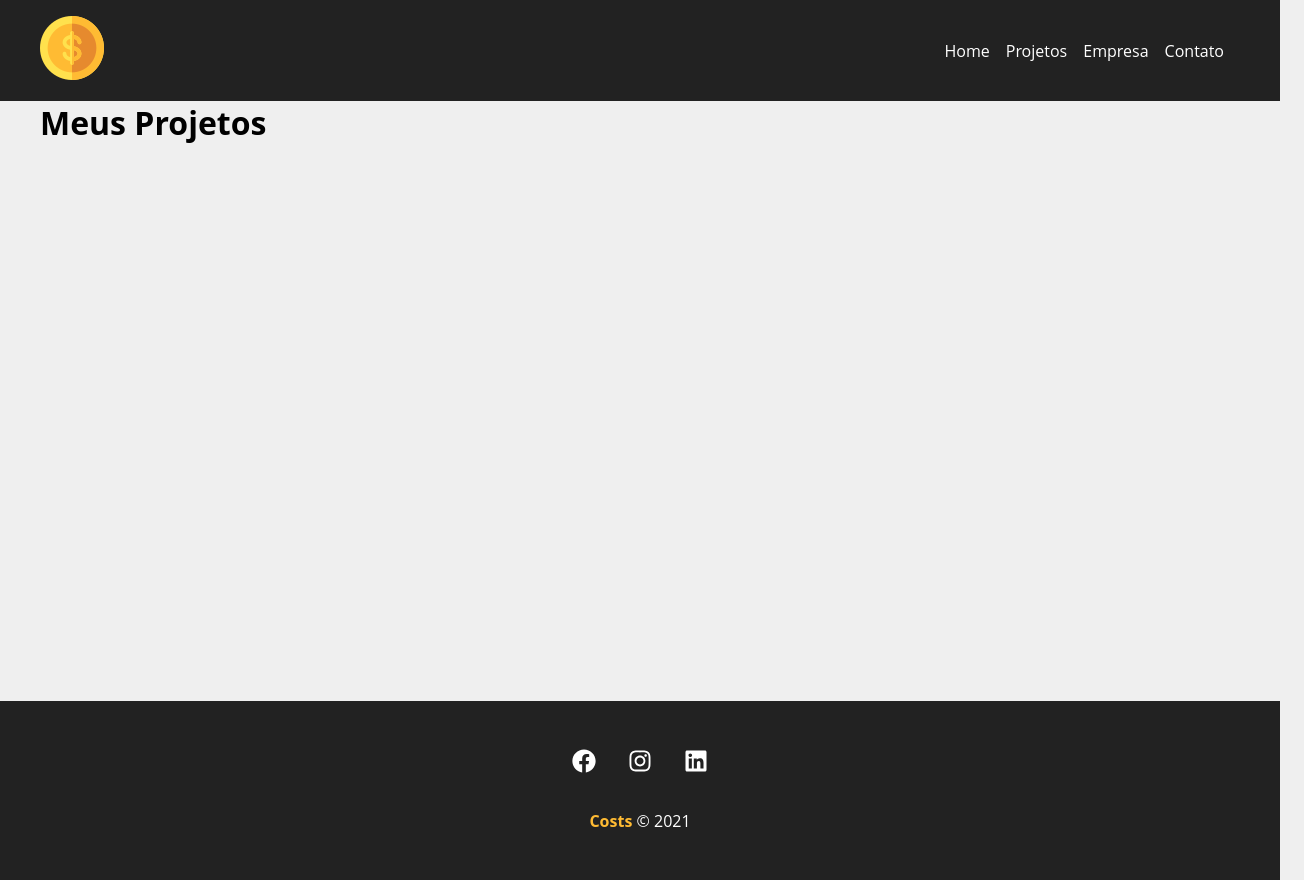
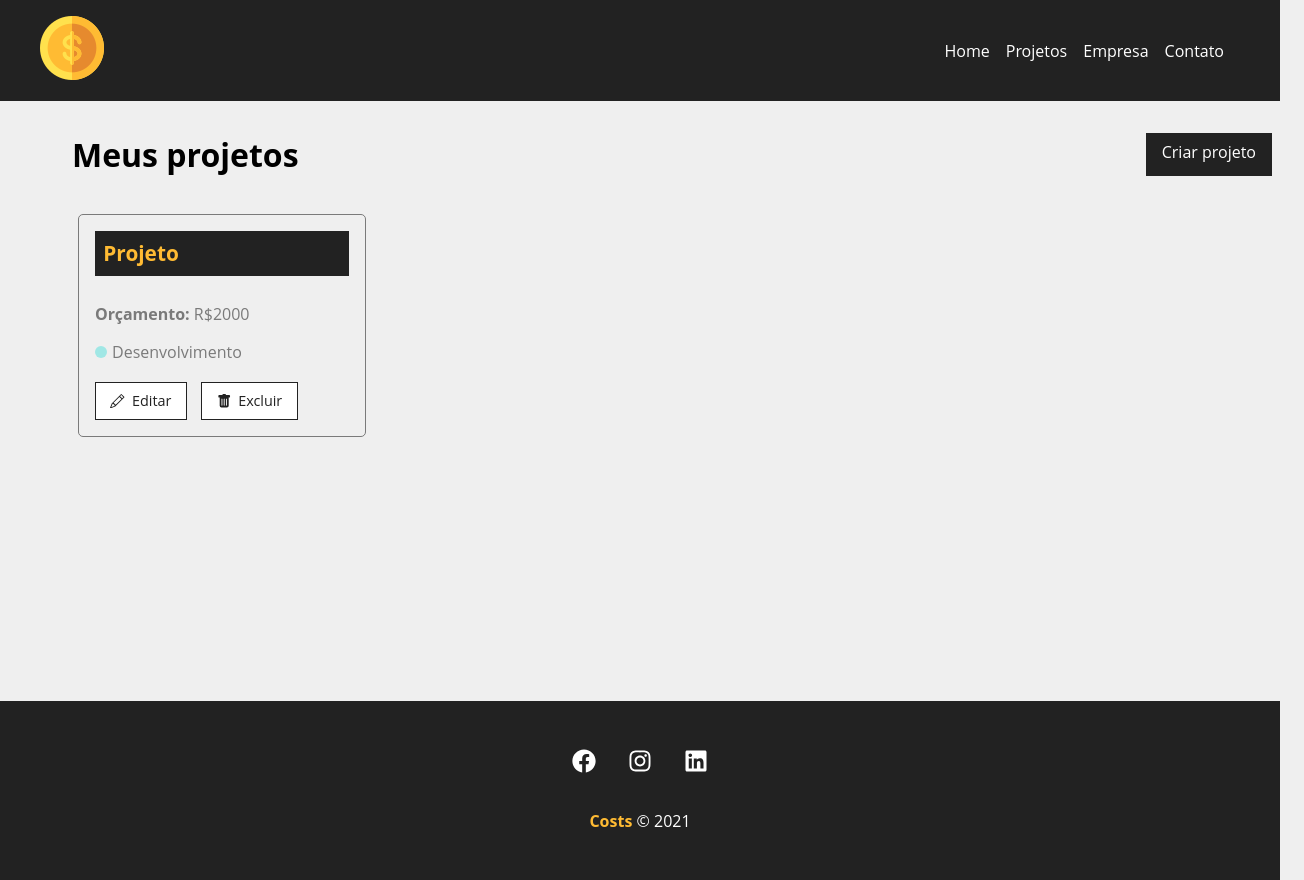
Before and after one commit to misaelsoousa/Costs, a React (Create React App) app: page /projects in a window 1280 px wide. Shown: the whole page, 1304 px wide, since content can reach past the window. Built offline with nearby package versions, Linux system fonts and the light colour scheme; data requests are answered from the project's data file; the HTML template or start-up script is replaced by a standard one.

Commit message:
Criado tela de projetos e loading

```diff
--- a/db.json
+++ b/db.json
@@ -1,45 +1,12 @@
 {
   "projects": [
     {
-      "id": "dd49",
-      "name": "Misael",
+      "id": "7173",
+      "name": "Projeto",
       "budget": "2000",
-      "category": {
-        "id": "3",
-        "name": "Design"
-      },
-      "cost": 0,
-      "services": []
-    },
-    {
-      "id": "471d",
       "category": {
         "id": "2",
         "name": "Desenvolvimento"
-      },
-      "name": "meu projeto",
-      "budget": "10000",
-      "cost": 0,
-      "services": []
-    },
-    {
-      "id": "820d",
-      "name": "meu projeto",
-      "budget": "12222",
-      "category": {
-        "id": "1",
-        "name": "Infra"
-      },
-      "cost": 0,
-      "services": []
-    },
-    {
-      "id": "1478",
-      "name": "Misael",
-      "budget": "2222",
-      "category": {
-        "id": "1",
-        "name": "Infra"
       },
       "cost": 0,
       "services": []
--- /dev/null
+++ b/src/components/layout/loading.js
@@ -0,0 +1,14 @@
+import loading from '../../img/loading.svg'
+
+import styles from './loading.module.css'
+
+
+function Loading() {
+    return (
+        <div className={styles.loader_container}>
+            <img className={styles.loader} src={loading} alt="Loading"/>
+        </div>
+    )
+
+}
+export default Loading
--- /dev/null
+++ b/src/components/layout/loading.module.css
@@ -0,0 +1,10 @@
+.loader_container{
+    width: 100%;
+    height: 100%;
+    display: flex;
+    justify-content: center;
+    align-items: center;
+}
+.loader{
+    width: 50px;
+}
--- a/src/components/pages/projects.js
+++ b/src/components/pages/projects.js
@@ -1,18 +1,67 @@
+import { useLocation } from 'react-router-dom'
+import { useState, useEffect } from 'react'
+
+
+import Loading from '../layout/loading'
 import Message from '../layout/message'
+import Container from '../layout/container'
+import LinkButton from '../layout/linkButton'
+import ProjectCard from '../project/projectCard'
 
-import { useLocation } from 'react-router-dom'
+
+import styles from './projects.module.css'
 
 function Projetcs() {
+    const [projects, setProjects] = useState([])
+    const [removeLoading, setRemoveLoading] = useState(false)
 
     const location = useLocation()
     let message = ''
-    if(location.state){
+    if (location.state) {
         message = location.state.message
     }
+
+    useEffect(() => {
+        setTimeout(() => {
+            fetch('http://localhost:5000/projects', {
+            method: 'GET',
+            headers: {
+                'Content-Type': 'application/json',
+            },
+        }).then(resp => resp.json())
+            .then(data => {
+                console.log(data)
+                setProjects(data)
+                setRemoveLoading(true)
+            })
+            .catch((err) => console.log(err))
+        }, 700)
+    }, [])
+
     return (
-        <div>
-            <h1>Meus Projetos</h1>
+        <div className={styles.project_container}>
+            <div className={styles.title_container}>
+                <h1>Meus projetos</h1>
+                <LinkButton to="/newproject" text="Criar projeto" />
+            </div>
             {message && <Message type="success" msg={message} />}
+
+            <Container customClass="start">
+                {projects.length > 0 &&
+                projects.map((project) => (<ProjectCard
+                id={project.id}
+                name={project.name}
+                budget={project.budget}
+                category={project.category.name}
+                key={project.id}
+
+                />))}
+                {!removeLoading && <Loading/>}
+                {removeLoading && projects.length === 0 && (
+
+                    <p>Não há projetos cadastrados</p>
+                )}
+            </Container>
         </div>
     )
 }
--- /dev/null
+++ b/src/components/pages/projects.module.css
@@ -0,0 +1,9 @@
+.project_container{
+    padding: 2em;
+}
+
+.title_container{
+    display: flex;
+    justify-content: space-between;
+    margin-bottom: 2em;
+}
--- /dev/null
+++ b/src/components/project/projectCard.js
@@ -0,0 +1,30 @@
+import styles from './projectCard.module.css'
+
+import { Link } from 'react-router-dom'
+
+import { BsPencil, BsFillTrashFill } from 'react-icons/bs'
+
+function ProjectCard({ id, name, budget, category, handleRemove }) {
+    return (
+        <div className={styles.project_card}>
+            <h4>{name}</h4>
+            <p>
+                <span>Orçamento:</span> R${budget}
+            </p>
+            <p className={styles.category_text}>
+                <span className={`${styles[category.toLowerCase()]}`}></span> {category}
+            </p>
+            <div className={styles.project_card_actions}>
+                <Link to="/">
+                    <BsPencil/> Editar
+                </Link>
+                <button>
+                    <BsFillTrashFill/> Excluir
+                </button>
+            </div>
+
+        </div>
+    )
+}
+
+export default ProjectCard
--- /dev/null
+++ b/src/components/project/projectCard.module.css
@@ -0,0 +1,87 @@
+.project_card {
+    padding: 1em;
+    border: 1px solid #7a7a7a;
+    border-radius: 5px;
+    width: 24%;
+    margin: 0.5%;
+}
+
+.project_card h4 {
+    background-color: #222;
+    color: #ffbb33;
+    padding: .4em;
+    margin-bottom: 1.3em;
+    font-size: 1.3em;
+}
+
+.project_card p {
+    color: #7a7a7a;
+    margin-bottom: 1em;
+}
+
+.project_card p span {
+    font-weight: bold;
+}
+
+.category_text {
+    display: flex;
+    align-items: center;
+}
+
+.category_text span {
+    display: block;
+    width: 12px;
+    height: 12px;
+    border-radius: 50%;
+    background-color: #CCC;
+    margin-right: 5px;
+}
+
+.category_text .infra {
+    background-color: #FFAEBC;
+}
+
+.category_text .desenvolvimento {
+    background-color: #A0E7E5;
+}
+
+.category_text .design {
+    background-color: #B4F8C8;
+}
+
+.category_text .planejamento {
+    background-color: #FBE7C6;
+}
+
+.project_card_actions {
+    margin-top: 1.2em;
+    display: flex;
+    align-items: center;
+}
+
+.project_card_actions a,
+.project_card_actions button {
+    text-decoration: none;
+    border: none;
+    background-color: #FFF;
+    color: #222;
+    font-size: .9em;
+    padding: .6em 1em;
+    margin-right: 1em;
+    cursor: pointer;
+    border: 1px solid #222;
+    display: flex;
+    align-items: center;
+    justify-content: center;
+    transition: 0.5s;
+}
+
+.project_card_actions svg {
+    margin-right: .5em;
+}
+
+.project_card_actions a:hover,
+.project_card_actions button:hover {
+    background-color: #222;
+    color: #ffbb33;
+}
```
